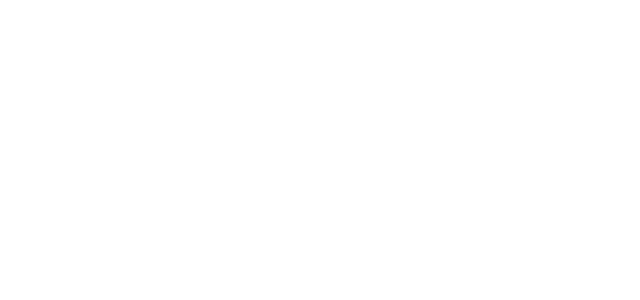
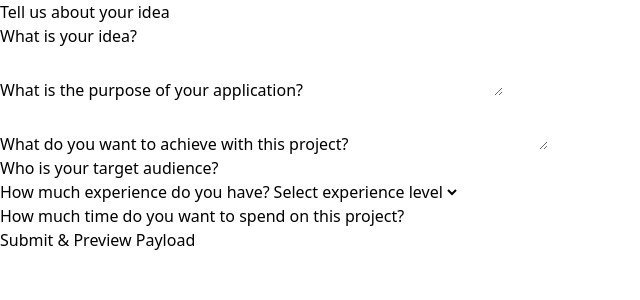
Before and after one commit to Nemanja1208/InFiNetCode-Hackaton2025-Team3-FE, a React (Vite) app: page /user-questions in a window 1280 px wide. Before the commit this address had no page. Shown: the top 300 px of the page, without its empty margins (0-640 px from the left). Built offline with nearby package versions, Linux system fonts and the light colour scheme.

Commit message:
added UserQuestionsPage with basic form and route

```diff
--- a/src/App.tsx
+++ b/src/App.tsx
@@ -1,11 +1,12 @@
 import { Routes, Route } from 'react-router-dom';
 import HomePage from './pages/HomePage';
+import UserQuestionsPage from './pages/UserQuestionsPage';
 
 const App = () => {
   return (
     <Routes>
       <Route path='/' element={<HomePage />} />
-      {/* TODO: Add more routes here */}
+      <Route path='/user-questions' element={<UserQuestionsPage />} />
     </Routes>
   );
 };
--- /dev/null
+++ b/src/pages/UserQuestionsPage.tsx
@@ -0,0 +1,126 @@
+import { useState } from 'react';
+
+const UserQuestionsPage = () => {
+  const [ideaTitle, setIdeaTitle] = useState('');
+  const [ideaPurpose, setIdeaPurpose] = useState('');
+  const [ideaGoal, setIdeaGoal] = useState('');
+  const [targetAudience, setTargetAudience] = useState('');
+  const [experienceLevel, setExperienceLevel] = useState('');
+  const [timeEstimate, setTimeEstimate] = useState('');
+
+  const [isSubmitting, setIsSubmitting] = useState(false);
+
+  const isFormValid = () =>
+    ideaTitle.trim() &&
+    ideaPurpose.trim() &&
+    ideaGoal.trim() &&
+    targetAudience.trim() &&
+    experienceLevel.trim() &&
+    timeEstimate.trim();
+
+  const handleSubmit = async (e: React.FormEvent) => {
+    e.preventDefault();
+
+    if (!isFormValid()) {
+      alert('Please fill out all fields.');
+      return;
+    }
+
+    setIsSubmitting(true);
+
+    const payload = {
+      Ideas: {
+        Title: ideaTitle,
+        Description: `${ideaPurpose}\n\nTarget Audience: ${targetAudience}`,
+        Status: ideaPurpose,
+      },
+      Mvp_Plans: {
+        Summary: ideaGoal,
+        TimeEstimate: timeEstimate,
+      },
+      User: {
+        Level: experienceLevel,
+      },
+    };
+
+    console.log('Payload to be sent:', payload);
+
+    // TODO: Replace console.log with POST request to backend when ready
+    // TODO: Add redirect to AI chat flow after successful POST
+
+    setIsSubmitting(false);
+  };
+
+  return (
+    <div>
+      <h1>Tell us about your idea</h1>
+
+      <form onSubmit={handleSubmit}>
+        <div>
+          <label>What is your idea?</label>
+          <input
+            type='text'
+            value={ideaTitle}
+            onChange={(e) => setIdeaTitle(e.target.value)}
+          />
+        </div>
+
+        <div>
+          <label>What is the purpose of your application?</label>
+          <textarea
+            value={ideaPurpose}
+            onChange={(e) => setIdeaPurpose(e.target.value)}
+          />
+        </div>
+
+        <div>
+          <label>What do you want to achieve with this project?</label>
+          <textarea
+            value={ideaGoal}
+            onChange={(e) => setIdeaGoal(e.target.value)}
+          />
+        </div>
+
+        <div>
+          <label>Who is your target audience?</label>
+          <input
+            type='text'
+            value={targetAudience}
+            onChange={(e) => setTargetAudience(e.target.value)}
+          />
+        </div>
+
+        <div>
+          <label>How much experience do you have?</label>
+          <select
+            value={experienceLevel}
+            onChange={(e) => setExperienceLevel(e.target.value)}
+          >
+            <option value=''>Select experience level</option>
+            <option value='Beginner'>Beginner</option>
+            <option value='Intermediate'>Intermediate</option>
+            <option value='Advanced'>Advanced</option>
+          </select>
+        </div>
+
+        <div>
+          <label>How much time do you want to spend on this project?</label>
+          <input
+            type='text'
+            value={timeEstimate}
+            onChange={(e) => setTimeEstimate(e.target.value)}
+          />
+        </div>
+
+        <button type='submit' disabled={!isFormValid() || isSubmitting}>
+          {isSubmitting ? 'Submitting...' : 'Submit & Preview Payload'}
+        </button>
+      </form>
+
+      {/* TODO: Add styling (CSS Modules, Tailwind, or Chakra) later */}
+      {/* TODO: Replace alert with better UX feedback */}
+    </div>
+  );
+};
+
+export default UserQuestionsPage;
```
